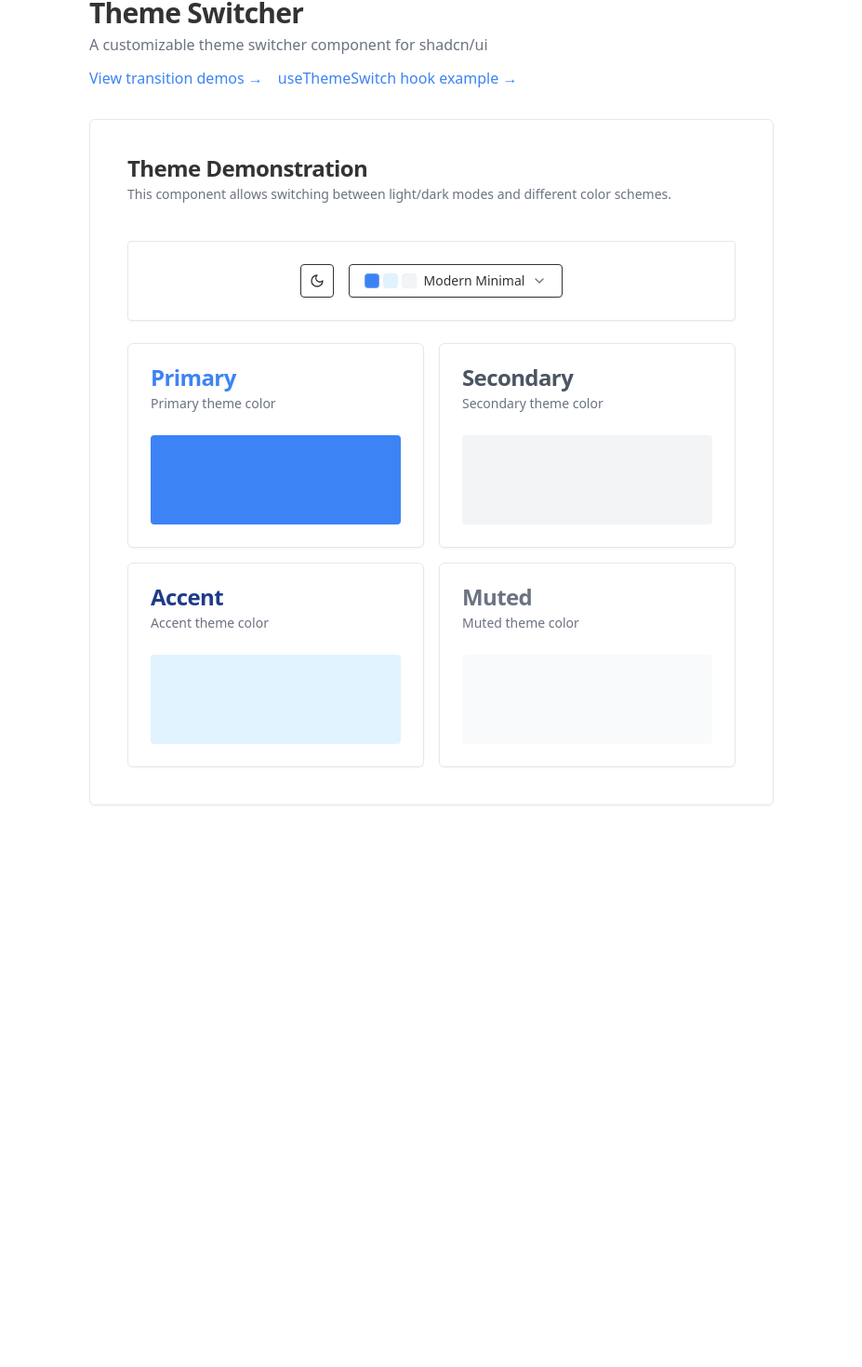
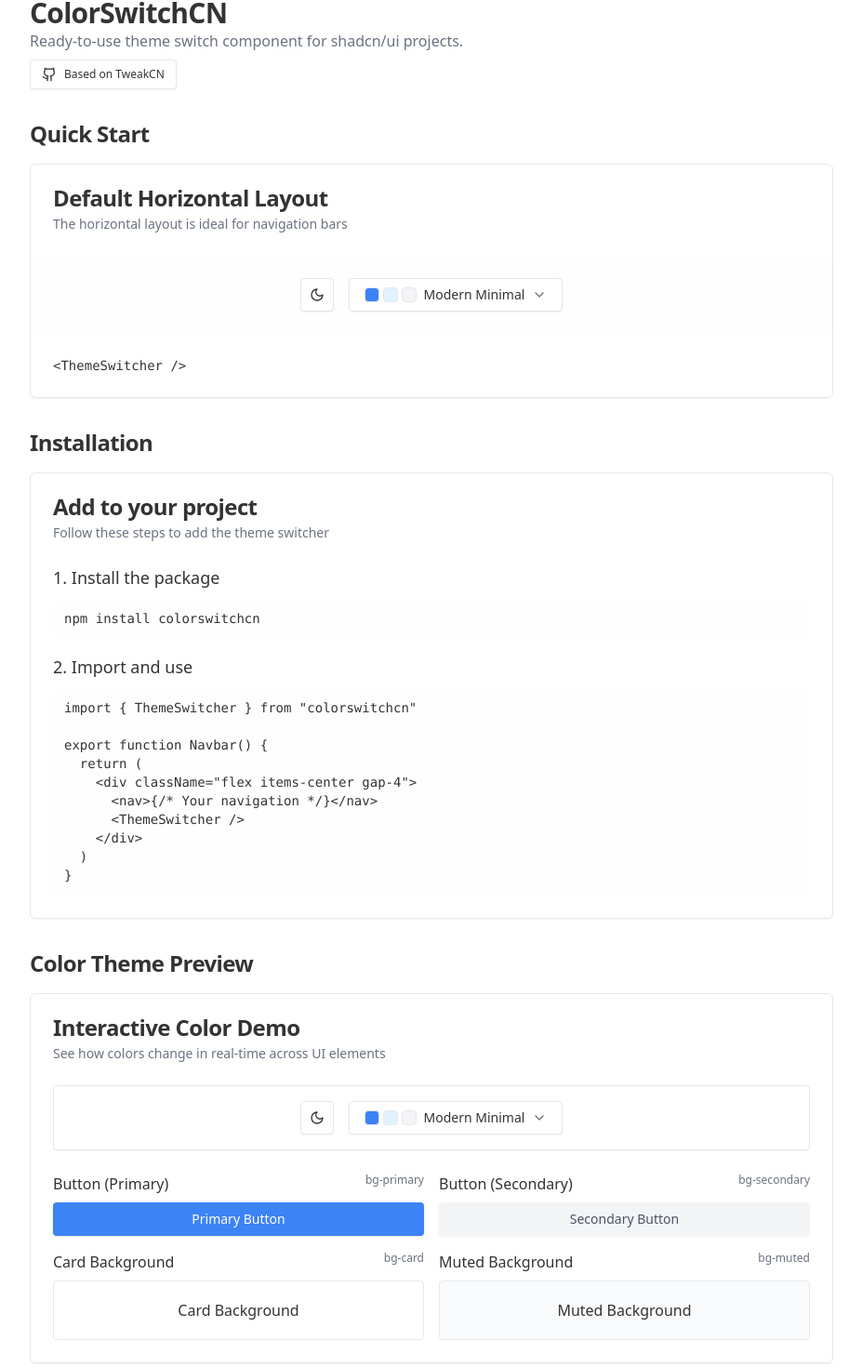
Before and after one commit to heywinit/color-theme-switcher, a Next.js app: page / in a window 1280 px wide. Shown: the part 36-1506 px from the top of the page at 93% size, without its empty margins (176-1103 px from the left). Before the commit the page ends 934 px from the top, so only its background shows below. Built offline with nearby package versions, Linux system fonts and the light colour scheme.

Commit message:
fixed scrollbar handling, improved home page (wip) and got rid of the weird mode setup we had earlier.

```diff
--- a/app/globals.css
+++ b/app/globals.css
@@ -94,6 +94,27 @@
 	transition-duration: 150ms;
 }
 
+/* Fix for borders to use proper color */
+.border,
+[class*="border-"] {
+	border-color: hsl(var(--border));
+}
+
+.dark .border,
+.dark [class*="border-"] {
+	border-color: hsl(var(--border));
+}
+
+/* Fixed scrollbar styles that persist during theme changes */
+html {
+	overflow-y: auto !important;
+}
+
+body {
+	overflow-y: auto !important;
+	min-height: 100vh;
+}
+
 /* Customize scrollbars */
 ::-webkit-scrollbar {
 	width: 10px;
--- a/app/page.tsx
+++ b/app/page.tsx
@@ -6,7 +6,11 @@ import {
 	CardDescription,
 	CardHeader,
 	CardTitle,
+	CardFooter,
 } from "@/components/ui/card";
+import { Button } from "@/components/ui/button";
+import { Tabs, TabsContent, TabsList, TabsTrigger } from "@/components/ui/tabs";
+import { Github } from "lucide-react";
 import Link from "next/link";
 
 // This page displays items from the custom registry.
@@ -14,84 +18,187 @@ import Link from "next/link";
 
 export default function Home() {
 	return (
-		<div className="max-w-3xl mx-auto flex flex-col min-h-svh px-4 py-8 gap-8">
-			<header className="flex flex-col gap-1">
-				<h1 className="text-3xl font-bold tracking-tight">Theme Switcher</h1>
+		<div className="w-full h-full">
+			<div className="max-w-4xl mx-auto px-4 py-8 overflow-auto">
+				<header className="mb-8">
+					<h1 className="text-3xl font-bold tracking-tight">ColorSwitchCN</h1>
 					<p className="text-muted-foreground">
-					A customizable theme switcher component for shadcn/ui
+						Ready-to-use theme switch component for shadcn/ui projects.
 					</p>
-				<div className="flex gap-4 mt-2">
-					<Link href="/transitions" className="text-primary hover:underline">
-						View transition demos →
+					<div className="flex items-center gap-2 mt-2">
+						<Button variant="outline" size="sm" asChild>
+							<Link
+								href="https://github.com/jnsahaj/tweakcn"
+								target="_blank"
+								rel="noopener noreferrer"
+								className="flex items-center gap-1.5"
+							>
+								<Github className="h-4 w-4" />
+								<span>Based on TweakCN</span>
 							</Link>
-					<Link href="/hook-example" className="text-primary hover:underline">
-						useThemeSwitch hook example →
-					</Link>
+						</Button>
 					</div>
 				</header>
 
-			<main className="flex flex-col flex-1 gap-8">
-				<Card className="flex flex-col gap-4 rounded-lg p-4 min-h-[450px] relative">
+				<main className="flex flex-col gap-8">
+					<section>
+						<h2 className="text-2xl font-semibold tracking-tight mb-4">
+							Quick Start
+						</h2>
+						<Card>
 							<CardHeader>
-						<CardTitle>Theme Demonstration</CardTitle>
+								<CardTitle>Default Horizontal Layout</CardTitle>
 								<CardDescription>
-							This component allows switching between light/dark modes and
-							different color schemes.
+									The horizontal layout is ideal for navigation bars
 								</CardDescription>
 							</CardHeader>
-					<CardContent className="flex flex-col gap-6">
-						<div className="flex items-center justify-center bg-card rounded-md p-6 shadow-sm border">
+							<CardContent className="flex justify-center p-6 bg-muted/20 rounded-md">
+								<ThemeSwitcher />
+							</CardContent>
+							<CardFooter className="bg-muted/10 p-4 rounded-b-lg">
+								<pre className="text-sm w-full overflow-x-auto p-2">
+									<code>{"<ThemeSwitcher />"}</code>
+								</pre>
+							</CardFooter>
+						</Card>
+					</section>
+
+					<section>
+						<h2 className="text-2xl font-semibold tracking-tight mb-4">
+							Installation
+						</h2>
+						<Card>
+							<CardHeader>
+								<CardTitle>Add to your project</CardTitle>
+								<CardDescription>
+									Follow these steps to add the theme switcher
+								</CardDescription>
+							</CardHeader>
+							<CardContent>
+								<div className="space-y-4">
+									<div>
+										<h3 className="text-lg font-medium mb-2">
+											1. Install the package
+										</h3>
+										<pre className="bg-muted/20 p-3 rounded-md text-sm overflow-x-auto">
+											<code>npm install colorswitchcn</code>
+										</pre>
+									</div>
+									<div>
+										<h3 className="text-lg font-medium mb-2">
+											2. Import and use
+										</h3>
+										<pre className="bg-muted/20 p-3 rounded-md text-sm overflow-x-auto">
+											<code>{`import { ThemeSwitcher } from "colorswitchcn"
+
+export function Navbar() {
+  return (
+    <div className="flex items-center gap-4">
+      <nav>{/* Your navigation */}</nav>
+      <ThemeSwitcher />
+    </div>
+  )
+}`}</code>
+										</pre>
+									</div>
+								</div>
+							</CardContent>
+						</Card>
+					</section>
+
+					<section>
+						<h2 className="text-2xl font-semibold tracking-tight mb-4">
+							Color Theme Preview
+						</h2>
+						<Card>
+							<CardHeader>
+								<CardTitle>Interactive Color Demo</CardTitle>
+								<CardDescription>
+									See how colors change in real-time across UI elements
+								</CardDescription>
+							</CardHeader>
+							<CardContent className="space-y-6">
+								<div className="flex justify-center p-4 bg-card rounded-md shadow-sm border">
 									<ThemeSwitcher />
 								</div>
 
 								<div className="grid grid-cols-1 md:grid-cols-2 gap-4">
-							<Card>
-								<CardHeader>
-									<CardTitle className="text-primary">Primary</CardTitle>
-									<CardDescription>Primary theme color</CardDescription>
-								</CardHeader>
-								<CardContent>
-									<div className="h-24 bg-primary rounded-md" />
-								</CardContent>
-							</Card>
+									<div className="space-y-2">
+										<div className="flex justify-between">
+											<span>Button (Primary)</span>
+											<span className="text-xs text-muted-foreground">
+												bg-primary
+											</span>
+										</div>
+										<Button className="w-full">Primary Button</Button>
+									</div>
 
-							<Card>
-								<CardHeader>
-									<CardTitle className="text-secondary-foreground">
-										Secondary
-									</CardTitle>
-									<CardDescription>Secondary theme color</CardDescription>
-								</CardHeader>
-								<CardContent>
-									<div className="h-24 bg-secondary rounded-md" />
-								</CardContent>
-							</Card>
+									<div className="space-y-2">
+										<div className="flex justify-between">
+											<span>Button (Secondary)</span>
+											<span className="text-xs text-muted-foreground">
+												bg-secondary
+											</span>
+										</div>
+										<Button variant="secondary" className="w-full">
+											Secondary Button
+										</Button>
+									</div>
 
-							<Card>
-								<CardHeader>
-									<CardTitle className="text-accent-foreground">
-										Accent
-									</CardTitle>
-									<CardDescription>Accent theme color</CardDescription>
-								</CardHeader>
-								<CardContent>
-									<div className="h-24 bg-accent rounded-md" />
-								</CardContent>
-							</Card>
+									<div className="space-y-2">
+										<div className="flex justify-between">
+											<span>Card Background</span>
+											<span className="text-xs text-muted-foreground">
+												bg-card
+											</span>
+										</div>
+										<div className="h-16 bg-card rounded-md border flex items-center justify-center">
+											Card Background
+										</div>
+									</div>
 
-							<Card>
-								<CardHeader>
-									<CardTitle className="text-muted-foreground">Muted</CardTitle>
-									<CardDescription>Muted theme color</CardDescription>
-								</CardHeader>
-								<CardContent>
-									<div className="h-24 bg-muted rounded-md" />
-								</CardContent>
-							</Card>
+									<div className="space-y-2">
+										<div className="flex justify-between">
+											<span>Muted Background</span>
+											<span className="text-xs text-muted-foreground">
+												bg-muted
+											</span>
+										</div>
+										<div className="h-16 bg-muted rounded-md border flex items-center justify-center">
+											Muted Background
+										</div>
+									</div>
 								</div>
 							</CardContent>
 						</Card>
+					</section>
+
+					<footer className="mt-8 border-t pt-6 pb-8 text-sm text-muted-foreground">
+						<div className="flex flex-col sm:flex-row justify-between gap-4">
+							<div>
+								Based on{" "}
+								<a
+									href="https://tweakcn.com"
+									className="font-medium underline underline-offset-4"
+									target="_blank"
+									rel="noopener noreferrer"
+								>
+									TweakCN
+								</a>{" "}
+								by Sahaj
+							</div>
+							<div className="flex gap-4">
+								<Link href="/transitions" className="hover:underline">
+									Transitions
+								</Link>
+								<Link href="/hook-example" className="hover:underline">
+									Hook API
+								</Link>
+							</div>
+						</div>
+					</footer>
 				</main>
+			</div>
 		</div>
 	);
 }
--- /dev/null
+++ b/components/ui/badge.tsx
@@ -0,0 +1,36 @@
+import * as React from "react";
+import { cva, type VariantProps } from "class-variance-authority";
+
+import { cn } from "@/lib/utils";
+
+const badgeVariants = cva(
+	"inline-flex items-center rounded-md border px-2.5 py-0.5 text-xs font-semibold transition-colors focus:outline-none focus:ring-2 focus:ring-ring focus:ring-offset-2",
+	{
+		variants: {
+			variant: {
+				default:
+					"border-transparent bg-primary text-primary-foreground shadow hover:bg-primary/80",
+				secondary:
+					"border-transparent bg-secondary text-secondary-foreground hover:bg-secondary/80",
+				destructive:
+					"border-transparent bg-destructive text-destructive-foreground shadow hover:bg-destructive/80",
+				outline: "text-foreground",
+			},
+		},
+		defaultVariants: {
+			variant: "default",
+		},
+	},
+);
+
+export interface BadgeProps
+	extends React.HTMLAttributes<HTMLDivElement>,
+		VariantProps<typeof badgeVariants> {}
+
+function Badge({ className, variant, ...props }: BadgeProps) {
+	return (
+		<div className={cn(badgeVariants({ variant }), className)} {...props} />
+	);
+}
+
+export { Badge, badgeVariants };
--- a/components/ui/color-theme-switcher.tsx
+++ b/components/ui/color-theme-switcher.tsx
@@ -13,7 +13,6 @@ import type { ThemeTransitionType } from "@/lib/types";
 interface ColorThemeSwitcherProps {
 	className?: string;
 	align?: "start" | "center" | "end";
-	mode?: "horizontal" | "vertical";
 	// These props are kept for the API but not used directly in this component
 	transitionType?: ThemeTransitionType;
 	transitionDuration?: number;
@@ -23,7 +22,6 @@ interface ColorThemeSwitcherProps {
 export function ColorThemeSwitcher({
 	className,
 	align = "center",
-	mode = "horizontal",
 	// eslint-disable-next-line @typescript-eslint/no-unused-vars
 	transitionType = "fade",
 	// eslint-disable-next-line @typescript-eslint/no-unused-vars
@@ -37,11 +35,6 @@ export function ColorThemeSwitcher({
 		end: "justify-end",
 	};
 
-	const modeClass = {
-		horizontal: "flex-row gap-4",
-		vertical: "flex-col gap-2",
-	};
-
 	// Pass down theme mode toggle props
 	const themeModeToggleProps = {
 		variant: "outline" as const,
@@ -49,7 +42,7 @@ export function ColorThemeSwitcher({
 	};
 
 	return (
-		<div className={cn("flex", alignClass[align], modeClass[mode], className)}>
+		<div className={cn("flex flex-row gap-4", alignClass[align], className)}>
 			<ThemeModeToggle {...themeModeToggleProps} />
 			<ThemePicker />
 		</div>
--- a/lib/fix-global-css.ts
+++ b/lib/fix-global-css.ts
@@ -125,6 +125,10 @@ export function quickApplyTheme(
 ): void {
 	if (typeof window === "undefined") return;
 
+	// Save scroll position before theme change
+	const scrollX = window.scrollX;
+	const scrollY = window.scrollY;
+
 	// Setup transition styles if needed
 	setupTransitionStyles(transitionOptions);
 
@@ -145,6 +149,15 @@ export function quickApplyTheme(
 
 	// Create stylesheet with variables
 	createThemeStylesheet(themeState, transitionOptions.targetSelector);
+
+	// Ensure scrollbars remain visible
+	document.body.style.overflowY = "auto";
+	document.documentElement.style.overflowY = "auto";
+
+	// Restore scroll position after theme change
+	setTimeout(() => {
+		window.scrollTo(scrollX, scrollY);
+	}, 0);
 }
 
 // Add a global utility for debugging
```
Lines whose indentation alone changed are shown as unchanged.
